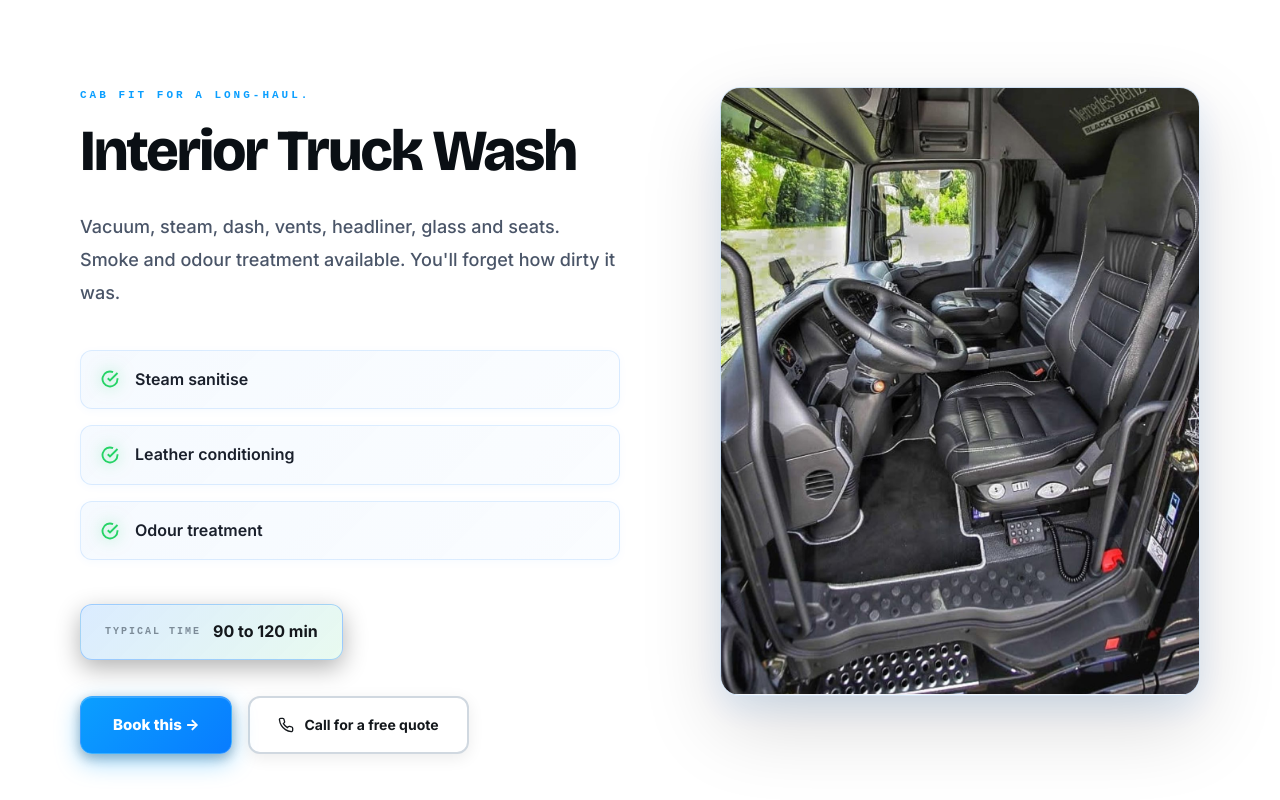
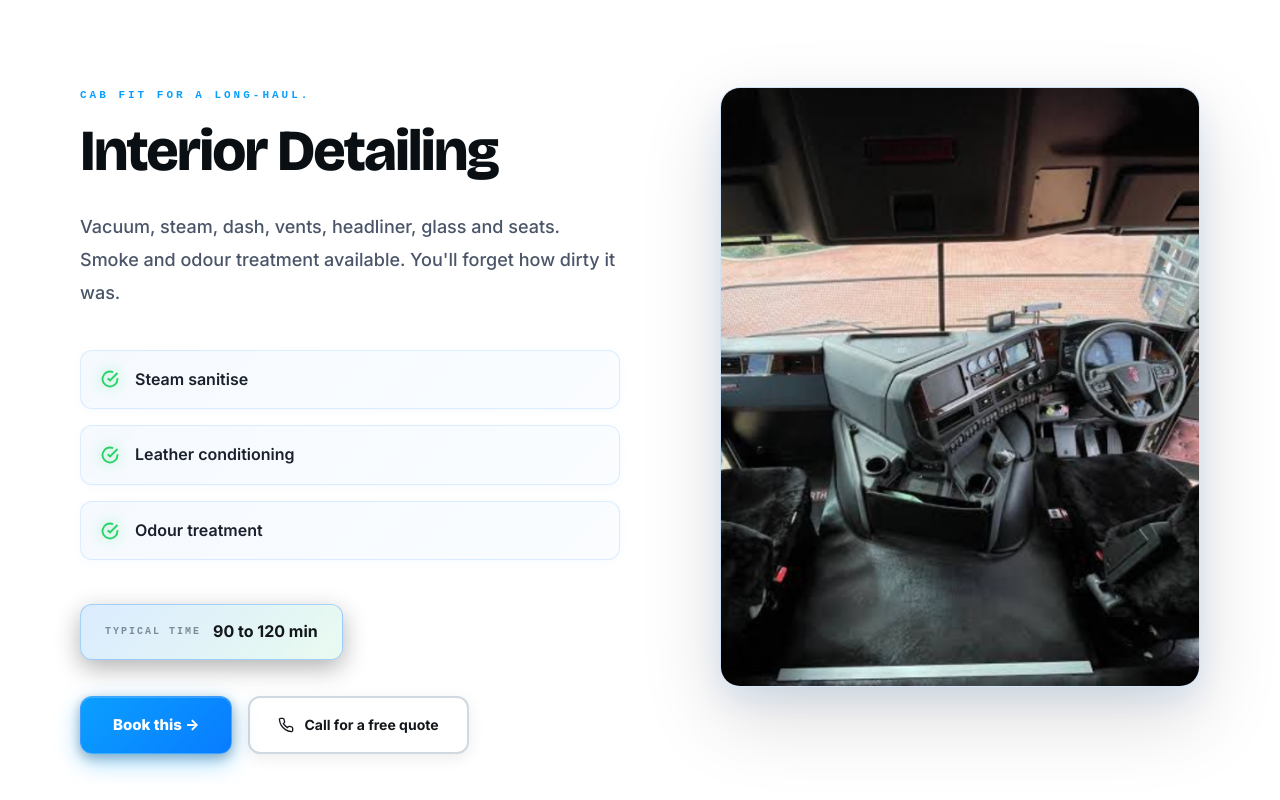
Before and after one commit to SocialThekaAccess/AA-FleetWash, a React (Vite) app: page /services in a window 1280 px wide. Shown: the part 1160-1960 px from the top of the page. Built offline with nearby package versions, Linux system fonts and the light colour scheme.

Commit message:
Update hero heading, interior detailing image, wax protection image, home bg, gallery images

```diff
--- a/src/pages/Gallery.jsx
+++ b/src/pages/Gallery.jsx
@@ -11,6 +11,9 @@ import heavyMachine2 from '../assets/HeavyMachine2.png';
 import heavyMachine3 from '../assets/HeavyMachine3.png';
 import heavyMachine4 from '../assets/HeavyMachine4.png';
 import crane1 from '../assets/Crane1Img.png';
+import interiorTruck from '../assets/InteriortruckWashhh.png';
+import minoTruck2 from '../assets/MinoTruck2.png';
+import redTruck2 from '../assets/RedTruck2.png';
 import wheelBefore from '../assets/truck-wheelBefore.jpg';
 import wheelAfter from '../assets/truck-wheelAfter.jpg';
 
@@ -82,6 +85,24 @@ function Gallery() {
       image: blueTruck,
       title: 'Blue Truck Detail',
       subtitle: 'Exterior Service',
+      category: 'Trucks',
+    },
+    {
+      image: interiorTruck,
+      title: 'Interior Detailing',
+      subtitle: 'Deep Clean Interior',
+      category: 'Detailing',
+    },
+    {
+      image: minoTruck2,
+      title: 'Fleet Service',
+      subtitle: 'Regular Maintenance',
+      category: 'Fleet',
+    },
+    {
+      image: redTruck2,
+      title: 'Red Truck Detail',
+      subtitle: 'Complete Service',
       category: 'Trucks',
     },
     {
--- a/src/pages/Home.css
+++ b/src/pages/Home.css
@@ -253,7 +253,8 @@
   position: absolute;
   inset: 0;
   background-size: cover;
-  background-position: center;
+  background-position: center 30%;
+  background-repeat: no-repeat;
   clip-path: polygon(0 0, 100% 0, 100% 100%, 38% 100%);
 }
 
--- a/src/pages/Home.jsx
+++ b/src/pages/Home.jsx
@@ -7,7 +7,7 @@ import whiteTruck1 from '../assets/TruckWhite1.png';
 import engineBayClean1 from '../assets/EngineBayClean.jpeg';
 import kenworthSideProfile from '../assets/kenworthsideprofile.png';
 import washableTruck from '../assets/WashablwTruck.png';
-import redTruck2 from '../assets/RedTruck2.png';
+import homePageBG from '../assets/HomePageBG.png';
 import minoTruck2 from '../assets/MinoTruck2.png';
 import wheelAfter from '../assets/truck-wheelAfter.jpg';
 import wheelBefore from '../assets/truck-wheelBefore.jpg';
@@ -166,7 +166,7 @@ function Home() {
     <main className="aa-home">
       {/* ============ HERO ============ */}
       <section className="hero">
-        <div className="hero-bg" style={{ backgroundImage: `url(${redTruck2})` }} />
+        <div className="hero-bg" style={{ backgroundImage: `url(${homePageBG})` }} />
         <div className="hero-scrim" />
         <div className="hero-grid" />
 
@@ -177,8 +177,7 @@ function Home() {
               JOB SHEET NO. AA-2026
             </div> */}
             <h1>
-              Grime off
-              Fleet <span>rolling</span>
+              Clean Fleet, <span>Happy Fleet</span>
             </h1>
             <p>
               Mobile onsite truck washing for operators who can't afford downtime.
--- a/src/pages/Services.jsx
+++ b/src/pages/Services.jsx
@@ -2,14 +2,14 @@ import { Link, useLocation } from 'react-router-dom';
 import { useEffect, useState } from 'react';
 import truckWashImage from '../assets/TruckWash.png';
 import blueTruck from '../assets/BlueTruck.png';
-import truckWhite1 from '../assets/TruckWhite1.png';
+import interiorTruck from '../assets/InteriortruckWashhh.png';
 import engineBayClean1 from '../assets/EngineBayClean.jpeg';
-import kenworthSideProfile from '../assets/kenworthsideprofile.png';
 import washableTruck from '../assets/WashablwTruck.png';
 import heavyMachine from '../assets/HeavyMachine.png';
 import heavyMachine1 from '../assets/HeavyMachine1.png';
 import heavyMachine2 from '../assets/HeavyMachine2.png';
 import heavyMachine3 from '../assets/HeavyMachine3.png';
+import heavyMachine4 from '../assets/HeavyMachine4.png';
 import crane1 from '../assets/Crane1Img.png';
 import './Services.css';
 
@@ -107,7 +107,7 @@ function Services() {
       id: 'engine-bay',
       number: '02',
       eyebrow: 'CAB FIT FOR A LONG-HAUL.',
-      title: 'Interior Truck Wash',
+      title: 'Interior Detailing',
       description: 'Vacuum, steam, dash, vents, headliner, glass and seats. Smoke and odour treatment available. You\'ll forget how dirty it was.',
       features: [
         'Steam sanitise',
@@ -115,7 +115,7 @@ function Services() {
         'Odour treatment'
       ],
       time: '90 to 120 min',
-      image: truckWhite1,
+      image: interiorTruck,
       liveStatus: 'Truck + trailer'
     },
     {
@@ -145,7 +145,7 @@ function Services() {
         'UV resistant'
       ],
       time: '2 hr',
-      image: kenworthSideProfile,
+      image: heavyMachine4,
       liveStatus: 'Mobile service'
     },
     {
```
Also changed, not shown: src/assets/InteriortruckWashhh.png (added), 1 other file (tests, documents, lock files or other folders).
